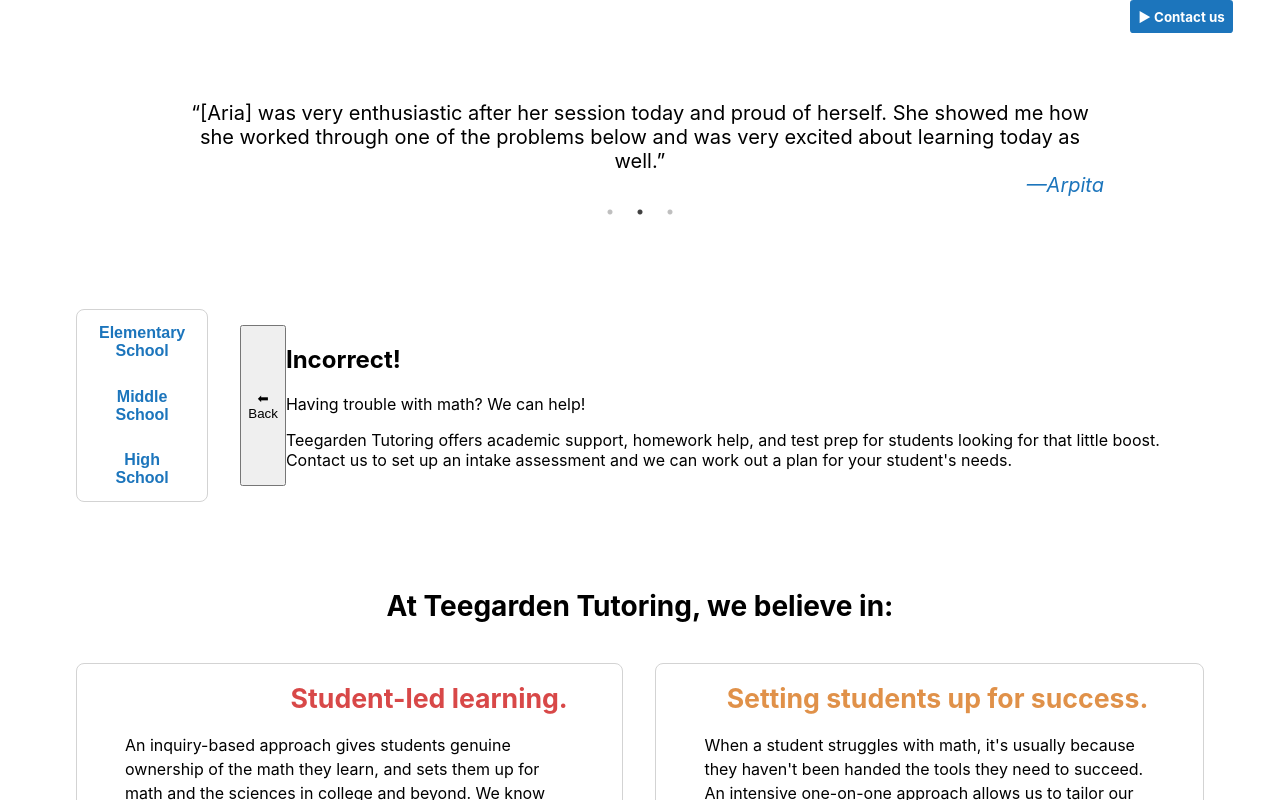
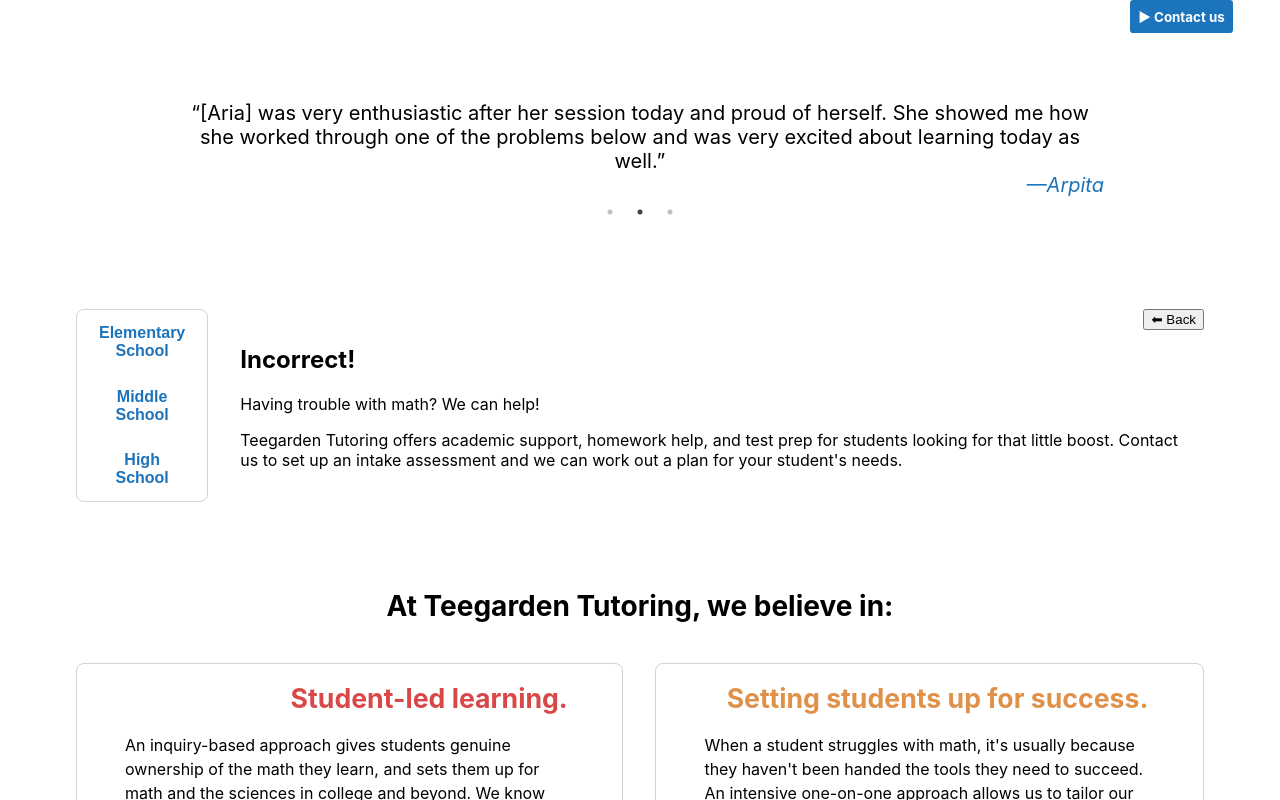
Before and after one commit to TeegardenTutoring/TeegardenTutoring.github.io, a React (Create React App) app: page / in a window 1280 px wide. Both pictures are taken after a click on the button "0.1". Shown: the part 818-1618 px from the top of the page. Built offline with nearby package versions, Linux system fonts and the light colour scheme.

Commit message:
put back button back

```diff
--- a/src/App.scss
+++ b/src/App.scss
@@ -161,6 +161,14 @@
 
   display: flex;
   justify-content: center;
+
+  position: relative;
+
+  .back {
+    position: absolute;
+    top: 0px;
+    right: 0px;
+  }
 
   .grade-level-menu {
     display: flex;
--- a/src/components/quizlet.jsx
+++ b/src/components/quizlet.jsx
@@ -64,7 +64,7 @@
             </div>
             :
             <div className="quizlet">
-                <button onClick={goBack}>⬅ Back</button>
+                <button onClick={goBack} className="back">⬅ Back</button>
                 {correct ?
                     <div>
                         <h2>Correct!</h2>
```
